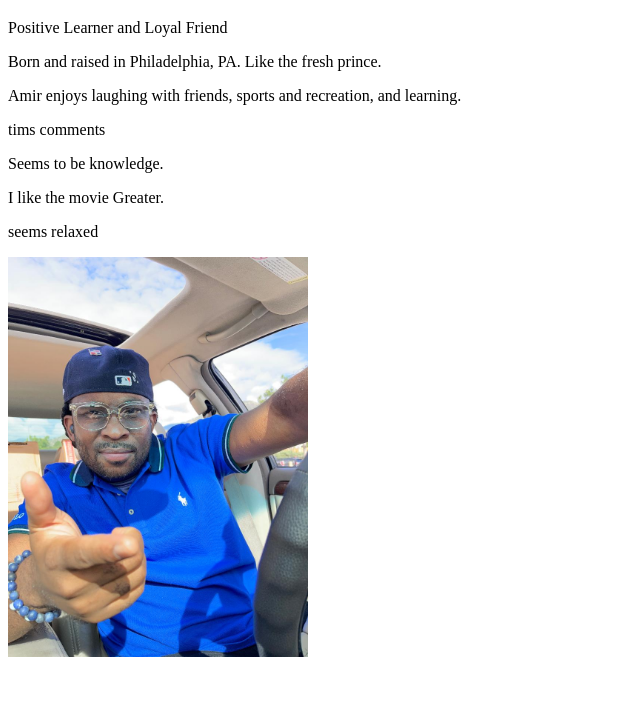
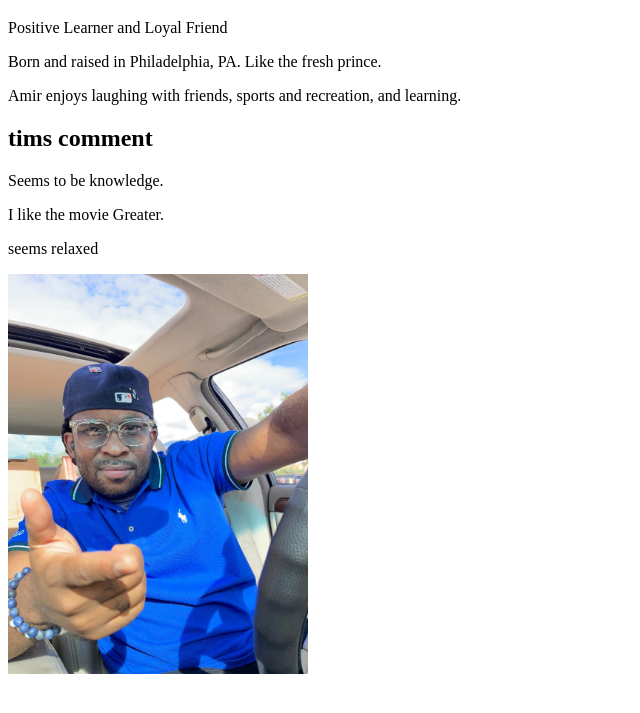
Before and after one commit to AAnwarBey/about-amir, a plain HTML site: page index.html in a window 1280 px wide. Shown: the part 61-774 px from the top of the page, without its empty margins (0-640 px from the left). Drawn offline with Linux system fonts and the light colour scheme.

Commit message:
comments edited

```diff
--- a/index.html
+++ b/index.html
@@ -11,8 +11,8 @@
 <p>Born and raised in Philadelphia, PA. Like the fresh prince.</p>
 <p>Amir enjoys laughing with friends, sports and recreation, and learning.</p>
 
-
-<div> tims comments
+<h2>tims comment</h2>
+<div>
 <p>Seems to be knowledge.</p>
 <p>I like the movie Greater.</p>
 <p>seems relaxed</p>
```
